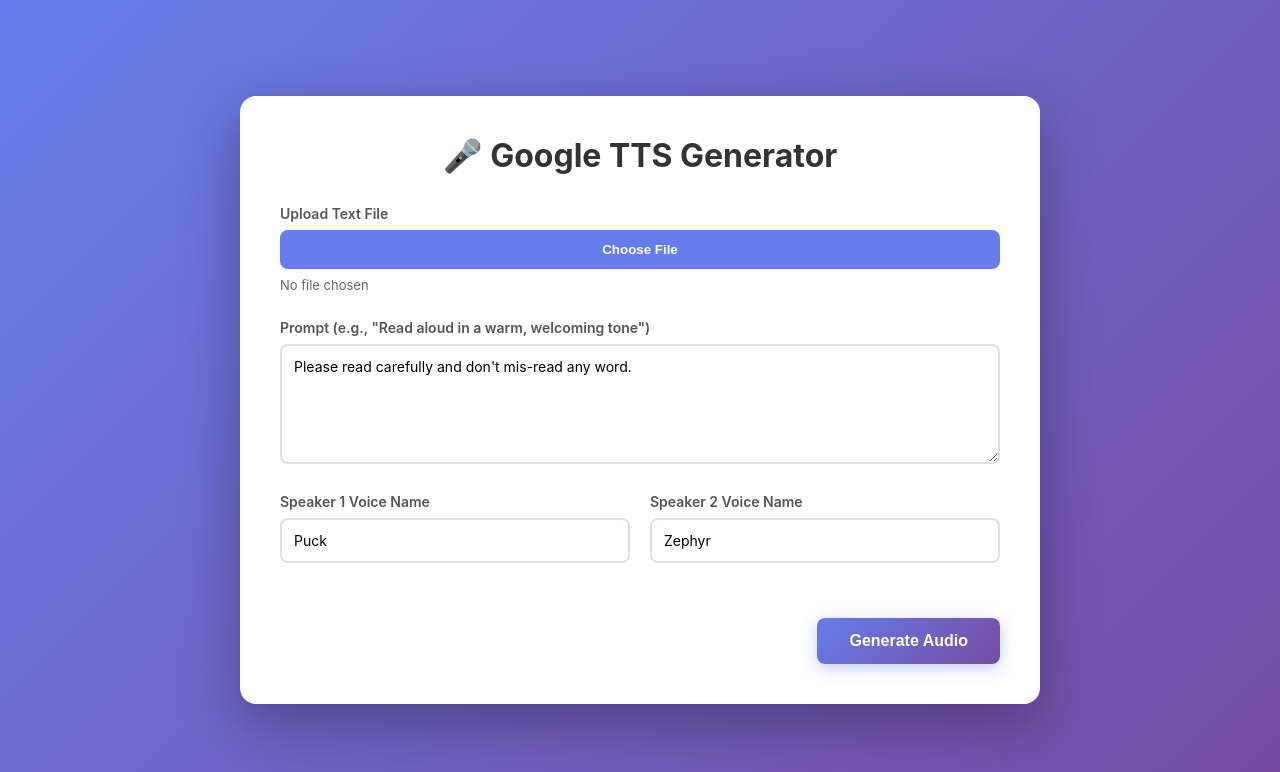
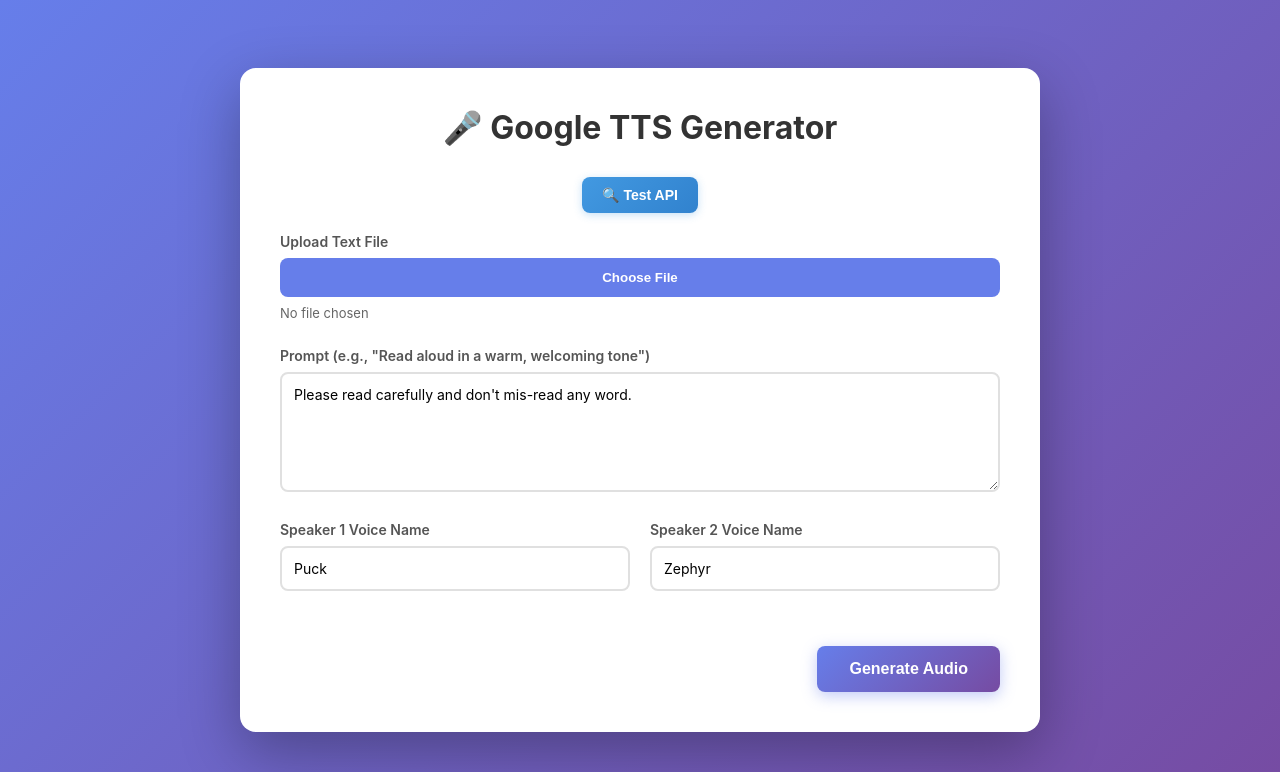
Before and after one commit to innovish/UGMPA, a Flask app: page / in a window 1280 px wide; the page is wider, and only the part inside the window is pictured. Shown: the top 772 px of that part. Run offline with Flask 3, Linux system fonts and the light colour scheme.

Commit message:
Add Test API button to verify Gemini TTS API connectivity

```diff
--- a/app.py
+++ b/app.py
@@ -129,6 +129,38 @@
         return jsonify({'success': True, 'message': 'Configuration saved'})
     except Exception as e:
         return jsonify({'error': str(e)}), 500
+
+@app.route('/test-api', methods=['POST'])
+def test_api():
+    """Endpoint to test if the Gemini TTS API is working."""
+    try:
+        # Test with a simple text
+        test_text = "测试"
+        test_prompt = "Please read this test message."
+
+        # Try to generate TTS
+        audio_data, extension = generate_tts(test_text, test_prompt, 'Puck', 'Zephyr')
+
+        if audio_data and len(audio_data) > 0:
+            return jsonify({
+                'success': True,
+                'message': 'API is working correctly!',
+                'audio_size': len(audio_data),
+                'file_extension': extension
+            })
+        else:
+            return jsonify({
+                'success': False,
+                'message': 'API returned empty audio data'
+            }), 500
+
+    except Exception as e:
+        error_msg = str(e)
+        return jsonify({
+            'success': False,
+            'message': f'API test failed: {error_msg}',
+            'error': error_msg
+        }), 500
 
 def decode_file_content(file_data: bytes) -> str:
     """Decode file content trying multiple encodings, prioritizing Chinese encodings."""
--- a/templates/index.html
+++ b/templates/index.html
@@ -113,6 +113,65 @@
             display: grid;
             grid-template-columns: 1fr 1fr;
             gap: 20px;
+        }
+
+        .test-api-button {
+            padding: 10px 20px;
+            background: linear-gradient(135deg, #4299e1 0%, #3182ce 100%);
+            color: white;
+            border: none;
+            border-radius: 8px;
+            font-size: 14px;
+            font-weight: 600;
+            cursor: pointer;
+            transition: transform 0.2s, box-shadow 0.2s;
+            box-shadow: 0 2px 8px rgba(66, 153, 225, 0.3);
+        }
+
+        .test-api-button:hover {
+            transform: translateY(-1px);
+            box-shadow: 0 4px 12px rgba(66, 153, 225, 0.4);
+        }
+
+        .test-api-button:active {
+            transform: translateY(0);
+        }
+
+        .test-api-button:disabled {
+            opacity: 0.6;
+            cursor: not-allowed;
+            transform: none;
+        }
+
+        .test-api-result {
+            margin-top: 10px;
+            padding: 10px;
+            border-radius: 6px;
+            font-size: 14px;
+            font-weight: 500;
+            display: none;
+        }
+
+        .test-api-result.show {
+            display: block;
+        }
+
+        .test-api-result.success {
+            background: #c6f6d5;
+            color: #22543d;
+            border: 1px solid #9ae6b4;
+        }
+
+        .test-api-result.error {
+            background: #fed7d7;
+            color: #742a2a;
+            border: 1px solid #fc8181;
+        }
+
+        .test-api-result.info {
+            background: #bee3f8;
+            color: #2c5282;
+            border: 1px solid #90cdf4;
         }
 
         .generate-button-container {
@@ -574,6 +633,11 @@
 <body>
     <div class="container">
         <h1>🎤 Google TTS Generator</h1>
+
+        <div style="margin-bottom: 20px; text-align: center;">
+            <button type="button" id="testApiButton" class="test-api-button">🔍 Test API</button>
+            <div id="testApiResult" class="test-api-result"></div>
+        </div>
 
         <form id="ttsForm" enctype="multipart/form-data">
             <div class="form-group">
@@ -652,6 +716,40 @@
         promptInput.addEventListener('input', saveConfig);
         voice1Input.addEventListener('input', saveConfig);
         voice2Input.addEventListener('input', saveConfig);
+
+        // Test API button handler
+        const testApiButton = document.getElementById('testApiButton');
+        const testApiResult = document.getElementById('testApiResult');
+
+        testApiButton.addEventListener('click', async function() {
+            testApiButton.disabled = true;
+            testApiButton.textContent = 'Testing...';
+            testApiResult.className = 'test-api-result show info';
+            testApiResult.textContent = 'Testing API connection...';
+
+            try {
+                const response = await fetch('/test-api', {
+                    method: 'POST',
+                    headers: {'Content-Type': 'application/json'}
+                });
+
+                const result = await response.json();
+
+                if (result.success) {
+                    testApiResult.className = 'test-api-result show success';
+                    testApiResult.textContent = `✓ ${result.message} (Audio size: ${result.audio_size} bytes, Extension: ${result.file_extension})`;
+                } else {
+                    testApiResult.className = 'test-api-result show error';
+                    testApiResult.textContent = `✗ ${result.message}`;
+                }
+            } catch (error) {
+                testApiResult.className = 'test-api-result show error';
+                testApiResult.textContent = `✗ Error: ${error.message}`;
+            } finally {
+                testApiButton.disabled = false;
+                testApiButton.textContent = '🔍 Test API';
+            }
+        });
 
         // Handle file selection
         fileInput.addEventListener('change', async function(e) {
```
